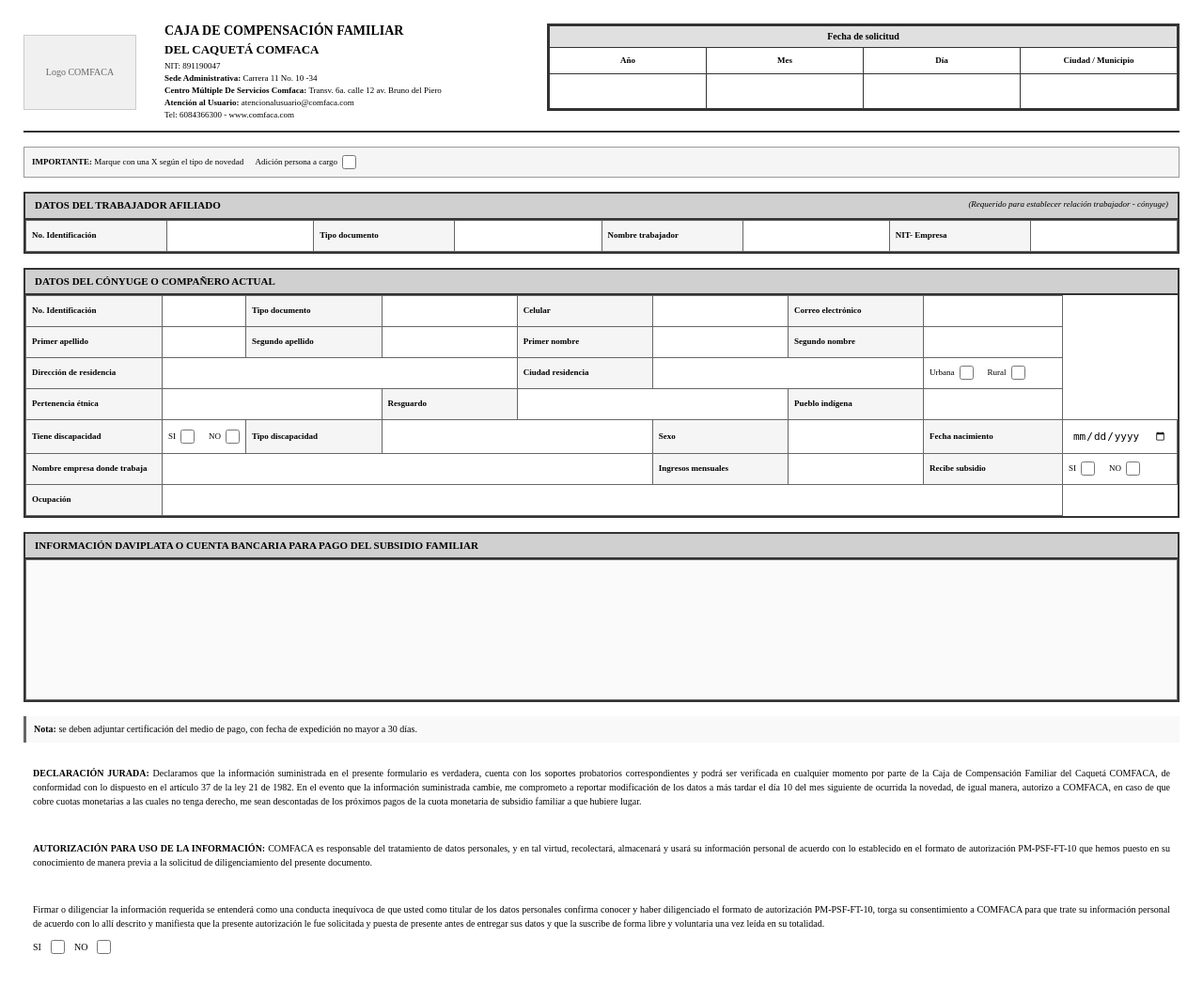
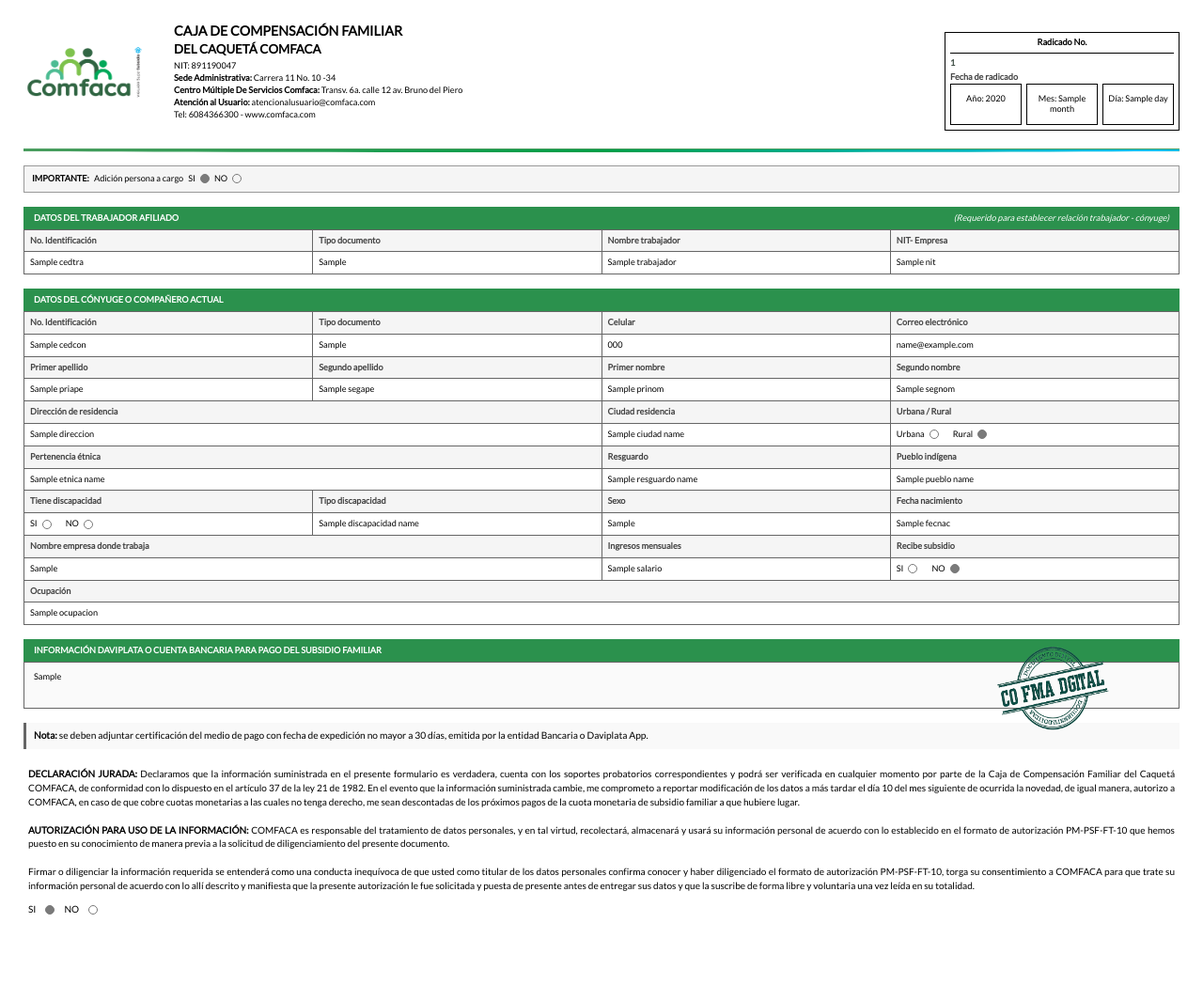
Before and after one commit to elegroag/comfaca-flask-api, a Flask app: template templates/adicion-conyuge.html in a window 1280 px wide. Shown: the whole page at 94% size. After the commit the page ends 973 px from the top, so only its background shows below. Run offline with Flask 3, Linux system fonts and the light colour scheme; the template is opened without the code that fills it: most values are stand-ins (such as "Sample title", 1, 10 or a date in 2020); parts of the project's set-up code (start-up, migrations or seed data) failed here and were passed over.

Commit message:
refactor: configurar volumen dinámico y actualizar estilos del formulario
- Reemplazado path hardcodeado por variable de entorno `FLASK_PATH_OUTPUT` en compose.yml para mayor flexibilidad
- Actualizado el diseño visual del formulario de adición de cónyuge con nueva paleta de colores verde corporativa
- Agregada fuente personalizada Lato y mejorado el espaciado y bordes para mejor legibilidad

```diff
--- a/compose.yml
+++ b/compose.yml
@@ -35,7 +35,7 @@
     driver: local
     driver_opts:
       type: none
-      device: /home/elegro/proyectos/php/php8/www/comfaca-enlinea/laravel/storage/temp
+      device: ${FLASK_PATH_OUTPUT:-./output}
       o: bind,uid=1000,gid=1000,rw
 
 networks:
--- a/templates/adicion-conyuge.html
+++ b/templates/adicion-conyuge.html
@@ -1,13 +1,20 @@
 <!DOCTYPE html>
 <html lang="es">
   <head>
-    <meta charset="UTF-8">
-    <meta name="viewport" content="width=device-width, initial-scale=1.0">
+    <meta charset="UTF-8" />
+    <meta name="viewport" content="width=device-width, initial-scale=1.0" />
     <title>Formulario Adición Cónyuge - COMFACA</title>
     <style>
+      @font-face {
+         font-family: 'lato-regular';
+         src: url('lato-regular.ttf') format('truetype'),
+               url('lato-regular.woff2') format('woff2');
+         font-weight: normal;
+         font-style: normal;
+      }
       @page {
         margin: 0in;
-            background-image: url('membrete.jpg');
+        background-image: url("membrete.jpg");
         background-size: cover;
         background-repeat: no-repeat;
       }
@@ -16,6 +23,7 @@
         margin: 0;
         padding: 0;
         box-sizing: border-box;
+        font-family: 'lato-regular', sans-serif;
       }
 
       body {
@@ -29,13 +37,31 @@
         background-color: transparent;
         padding: 25px;
       }
+
       .header {
         display: flex;
         justify-content: space-between;
         align-items: flex-start;
+        padding-bottom: 10px;
+        border-bottom: 3px solid #4a9d5f;
         margin-bottom: 15px;
-            padding-bottom: 10px;
-            border-bottom: 2px solid #333;
+        position: relative;
+      }
+
+      .header::after {
+        content: "";
+        position: absolute;
+        bottom: -4px;
+        left: 0;
+        right: 0;
+        height: 3px;
+        background: linear-gradient(
+          to right,
+          #4a9d5f 0%,
+          #009e47 50%,
+          #00c3ff 100%
+        );
+        border-radius: 0 0 50% 50%;
       }
 
       .logo-section {
@@ -54,6 +80,61 @@
         justify-content: center;
         font-size: 10px;
         color: #666;
+      }
+
+      .sello-section {
+        position: absolute;
+        bottom: 20px;
+        right: 100px;
+      }
+
+      .title-section {
+        display: flex;
+        justify-content: space-between;
+        align-items: flex-start;
+        margin: 9px 0;
+      }
+
+      .resolution-box {
+        border: 1px solid #000;
+        padding: 5px;
+        width: 250px;
+      }
+
+      .resolution-header {
+        text-align: center;
+        font-weight: bold;
+        border-bottom: 1px solid #000;
+        padding-bottom: 5px;
+        margin-bottom: 5px;
+      }
+
+      .text-radicado {
+        font-size: 9px;
+        font-weight: bold;
+        margin-top: 4px;
+        margin-bottom: 4px;
+        color: #3f4e46;
+      }
+
+      .form-label {
+        font-size: 9px;
+        font-weight: bold;
+        margin-bottom: 2px;
+        color: #444;
+      }
+
+      .resolution-fields {
+        display: flex;
+        gap: 5px;
+      }
+
+      .resolution-field {
+        flex: 1;
+        border: 1px solid #000;
+        padding: 10px 5px;
+        text-align: center;
+        font-size: 9px;
       }
 
       .header-info {
@@ -79,12 +160,12 @@
       }
 
       .fecha-box {
-            border: 2px solid #333;
+        border: none;
         min-width: 280px;
       }
 
       .fecha-box table {
-            width: 100%;
+        width: 280px;
         border-collapse: collapse;
       }
 
@@ -94,12 +175,11 @@
         text-align: center;
         font-weight: bold;
         font-size: 10px;
-            border: 1px solid #333;
+        border: 1px solid #666;
       }
-
       .fecha-box td {
         padding: 8px;
-            border: 1px solid #333;
+        border: 1px solid #666;
       }
 
       .importante {
@@ -117,7 +197,7 @@
         display: inline-flex;
         align-items: center;
         gap: 5px;
-            margin-left: 10px;
+        margin-left: 0px;
       }
 
       .checkbox-inline input[type="checkbox"] {
@@ -125,17 +205,31 @@
         height: 15px;
       }
 
+      .small-checkbox {
+        width: 10px;
+        height: 10px;
+        border: 1px solid #7a7a7a;
+        display: inline-block;
+        border-radius: 5px;
+      }
+
+      .small-checkbox.active{
+         background-color: #7a7a7a;
+      }
+
       .section {
         margin: 15px 0;
-            border: 2px solid #333;
+        border: none;
       }
 
       .section-header {
-            background: #d0d0d0;
+        background: #2b914d;
         padding: 6px 10px;
         font-weight: bold;
-            font-size: 11px;
-            border-bottom: 2px solid #333;
+        font-size: 9px;
+        border: 1px solid #2b914d;
+        border-bottom: none;
+        color: #fff;
       }
 
       .section-note {
@@ -159,6 +253,7 @@
         font-weight: bold;
         background: #f5f5f5;
         width: 150px;
+        color: #444;
       }
 
       input[type="text"],
@@ -170,7 +265,7 @@
         padding: 4px;
         border: none;
         background: transparent;
-            font-size: 11px;
+        font-size: 10px;
       }
 
       .row {
@@ -207,7 +302,7 @@
       }
 
       .info-bancaria {
-            min-height: 150px;
+        min-height: 50px;
         padding: 10px;
         border: 1px solid #666;
         background: #fafafa;
@@ -222,10 +317,10 @@
       }
 
       .declaracion {
-            margin: 15px 0;
-            padding: 10px;
+        margin: 5px 0;
+        padding: 5px;
         text-align: justify;
-            font-size: 10px;
+        font-size: 9.9px;
         line-height: 1.5;
       }
 
@@ -255,50 +350,52 @@
       <!-- Header -->
       <div class="header">
         <div class="logo-section">
-                <div class="logo">
-                    Logo COMFACA
+          <div class="logo-section">
+            <img
+              src="logo-min.png"
+              alt="COMFACA Logo"
+              style="width: 130px; height: 60px"
+            />
           </div>
           <div class="header-info">
             <h1>CAJA DE COMPENSACIÓN FAMILIAR</h1>
             <h2>DEL CAQUETÁ COMFACA</h2>
             <p>NIT: 891190047</p>
             <p><strong>Sede Administrativa:</strong> Carrera 11 No. 10 -34</p>
-                    <p><strong>Centro Múltiple De Servicios Comfaca:</strong> Transv. 6a. calle 12 av. Bruno del Piero</p>
-                    <p><strong>Atención al Usuario:</strong> atencionalusuario@comfaca.com</p>
+            <p>
+              <strong>Centro Múltiple De Servicios Comfaca:</strong> Transv. 6a.
+              calle 12 av. Bruno del Piero
+            </p>
+            <p>
+              <strong>Atención al Usuario:</strong>
+              atencionalusuario@comfaca.com
+            </p>
             <p>Tel: 6084366300 - www.comfaca.com</p>
           </div>
         </div>
-            <div class="fecha-box">
-                <table>
-                    <thead>
-                        <tr>
-                            <th colspan="4">Fecha de solicitud</th>
-                        </tr>
-                    </thead>
-                    <tbody>
-                        <tr>
-                            <td style="text-align: center; font-weight: bold;">Año</td>
-                            <td style="text-align: center; font-weight: bold;">Mes</td>
-                            <td style="text-align: center; font-weight: bold;">Día</td>
-                            <td style="text-align: center; font-weight: bold;">Ciudad / Municipio</td>
-                        </tr>
-                        <tr>
-                            <td><input type="text"></td>
-                            <td><input type="text"></td>
-                            <td><input type="text"></td>
-                            <td><input type="text"></td>
-                        </tr>
-                    </tbody>
-                </table>
+        <div class="title-section">
+          <div class="resolution-box">
+            <div class="resolution-header">Radicado No.</div>
+            <div class="text-radicado">{{ruuid}}</div>
+            <div class="form-label">Fecha de radicado</div>
+            <div class="resolution-fields">
+              <div class="resolution-field">Año: {{year}}</div>
+              <div class="resolution-field">Mes: {{month}}</div>
+              <div class="resolution-field">Día: {{day}}</div>
+            </div>
+          </div>
         </div>
       </div>
 
       <!-- Importante -->
       <div class="importante">
-            <strong>IMPORTANTE:</strong> Marque con una X según el tipo de novedad
         <div class="checkbox-inline">
+         <strong>IMPORTANTE:</strong>
          <span>Adición persona a cargo</span>
-                <input type="checkbox">
+         <span>SI</span>
+         <div class="small-checkbox active"></div>
+         <span>NO</span>
+         <div class="small-checkbox"></div>
         </div>
       </div>
 
@@ -306,18 +403,22 @@
       <div class="section">
         <div class="section-header">
           DATOS DEL TRABAJADOR AFILIADO
-                <span class="section-note">(Requerido para establecer relación trabajador - cónyuge)</span>
+          <span class="section-note"
+            >(Requerido para establecer relación trabajador - cónyuge)</span
+          >
         </div>
         <table>
           <tr>
             <td class="label">No. Identificación</td>
-                    <td><input type="text"></td>
             <td class="label">Tipo documento</td>
-                    <td><input type="text"></td>
             <td class="label">Nombre trabajador</td>
-                    <td><input type="text"></td>
             <td class="label">NIT- Empresa</td>
-                    <td><input type="text"></td>
+          </tr>
+          <tr>
+            <td><div type="text">{{trabajador.cedtra}}</div></td>
+            <td><div type="text">{{trabajador.tipo_documento}}</div></td>
+            <td><div type="text">{{trabajador.nombre_trabajador}}</div></td>
+            <td><div type="text">{{trabajador.nit}}</div></td>
           </tr>
         </table>
       </div>
@@ -328,129 +429,173 @@
         <table>
           <tr>
             <td class="label">No. Identificación</td>
-                    <td><input type="text"></td>
             <td class="label">Tipo documento</td>
-                    <td><input type="text"></td>
             <td class="label">Celular</td>
-                    <td><input type="text"></td>
             <td class="label">Correo electrónico</td>
-                    <td><input type="email"></td>
+          </tr>
+          <tr>
+            <td><div class="text">{{cedcon}}</div></td>
+            <td><div class="text">{{tipo_documento}}</div></td>
+            <td><div class="text">{{telefono}}</div></td>
+            <td><div class="text">{{email}}</div></td>
           </tr>
           <tr>
             <td class="label">Primer apellido</td>
-                    <td><input type="text"></td>
             <td class="label">Segundo apellido</td>
-                    <td><input type="text"></td>
             <td class="label">Primer nombre</td>
-                    <td><input type="text"></td>
             <td class="label">Segundo nombre</td>
-                    <td><input type="text"></td>
           </tr>
           <tr>
-                    <td class="label">Dirección de residencia</td>
-                    <td colspan="3"><input type="text"></td>
+            <td><div class="text">{{priape}}</div></td>
+            <td><div class="text">{{segape}}</div></td>
+            <td><div class="text">{{prinom}}</div></td>
+            <td><div class="text">{{segnom}}</div></td>
+          </tr>
+          <tr>
+            <td class="label" colspan="2">Dirección de residencia</td>
             <td class="label">Ciudad residencia</td>
-                    <td colspan="2"><input type="text"></td>
+            <td class="label">Urbana / Rural</td>
+          </tr>
+          <tr>
+            <td colspan="2"><div class="text">{{direccion}}</div></td>
+            <td><div class="text">{{ciudad_name}}</div></td>
             <td>
               <div class="checkbox-group">
                 <div class="checkbox-item">
                   <span>Urbana</span>
-                                <input type="checkbox">
+                  <div {% if zoneurbana == 'S' %} class="small-checkbox active" {% else %} class="small-checkbox" {% endif %} ></div>
                 </div>
                 <div class="checkbox-item">
                   <span>Rural</span>
-                                <input type="checkbox">
+                  <div {% if zoneurbana != 'S' %} class="small-checkbox active" {% else %} class="small-checkbox" {% endif %} ></div>
                 </div>
               </div>
             </td>
           </tr>
           <tr>
-                    <td class="label">Pertenencia étnica</td>
-                    <td colspan="2"><input type="text"></td>
+            <td class="label" colspan="2">Pertenencia étnica</td>
             <td class="label">Resguardo</td>
-                    <td colspan="2"><input type="text"></td>
             <td class="label">Pueblo indígena</td>
-                    <td><input type="text"></td>
+          </tr>
+          <tr>
+            <td colspan="2"><div class="text">{{etnica_name}}</div></td>
+            <td><div class="text">{{resguardo_name}}</div></td>
+            <td><div class="text">{{pueblo_name}}</div></td>
           </tr>
           <tr>
             <td class="label">Tiene discapacidad</td>
+            <td class="label">Tipo discapacidad</td>
+            <td class="label">Sexo</td>
+            <td class="label">Fecha nacimiento</td>
+          </tr>
+          <tr>
             <td>
               <div class="checkbox-group">
                 <div class="checkbox-item">
                   <span>SI</span>
-                                <input type="checkbox">
+                  <div {% if tipdis and tipdis != "00" %} class="small-checkbox active" {% else %} class="small-checkbox" {% endif %}></div>
                 </div>
                 <div class="checkbox-item">
                   <span>NO</span>
-                                <input type="checkbox">
+                  <div {% if tipdis == None or tipdis == "00" %} class="small-checkbox active" {% else %} class="small-checkbox" {% endif %}></div>
                 </div>
               </div>
             </td>
-                    <td class="label">Tipo discapacidad</td>
-                    <td colspan="2"><input type="text"></td>
-                    <td class="label">Sexo</td>
-                    <td><input type="text"></td>
-                    <td class="label">Fecha nacimiento</td>
-                    <td><input type="date"></td>
+            <td><div class="text">{{discapacidad_name}}</div></td>
+            <td><div class="text">{{sexo_detalle}}</div></td>
+            <td><div class="text">{{fecnac}}</div></td>
           </tr>
           <tr>
-                    <td class="label">Nombre empresa donde trabaja</td>
-                    <td colspan="4"><input type="text"></td>
+            <td class="label" colspan="2">Nombre empresa donde trabaja</td>
             <td class="label">Ingresos mensuales</td>
-                    <td><input type="text"></td>
             <td class="label">Recibe subsidio</td>
+          </tr>
+          <tr>
+            <td colspan="2"><div class="text">{{empresa_labora}}</div></td>
+            <td><div class="text">{{salario}}</div></td>
             <td>
               <div class="checkbox-group">
                 <div class="checkbox-item">
                   <span>SI</span>
-                                <input type="checkbox">
+                  <div {% if has_subsidio == 'S' %} class="small-checkbox active" {% else %} class="small-checkbox" {% endif %}></div>
                 </div>
                 <div class="checkbox-item">
                   <span>NO</span>
-                                <input type="checkbox">
+                   <div {% if has_subsidio != 'S' %} class="small-checkbox active" {% else %} class="small-checkbox" {% endif %}></div>
                 </div>
               </div>
             </td>
           </tr>
           <tr>
-                    <td class="label">Ocupación</td>
-                    <td colspan="7"><input type="text"></td>
+            <td class="label" colspan="4">Ocupación</td>
+          </tr>
+          <tr>
+            <td colspan="4"><div class="text">{{ocupacion}}</div></td>
           </tr>
         </table>
       </div>
 
       <!-- Información Bancaria -->
       <div class="section">
-            <div class="section-header">INFORMACIÓN DAVIPLATA O CUENTA BANCARIA PARA PAGO DEL SUBSIDIO FAMILIAR</div>
+        <div class="section-header">
+          INFORMACIÓN DAVIPLATA O CUENTA BANCARIA PARA PAGO DEL SUBSIDIO
+          FAMILIAR
+        </div>
         <div class="info-bancaria">
           <!-- Espacio para información bancaria -->
+           {{info_bancaria}}
         </div>
       </div>
 
       <!-- Nota -->
       <div class="nota">
-            <strong>Nota:</strong> se deben adjuntar certificación del medio de pago, con fecha de expedición no mayor a 30 días.
+        <strong>Nota:</strong> se deben adjuntar certificación del medio de pago con fecha de expedición no mayor a 30 días, emitida por la entidad Bancaria o Daviplata App.
       </div>
 
       <!-- Declaración Jurada -->
       <div class="declaracion">
-            <strong>DECLARACIÓN JURADA:</strong> Declaramos que la información suministrada en el presente formulario es verdadera, cuenta con los soportes probatorios correspondientes y podrá ser verificada en cualquier momento por parte de la Caja de Compensación Familiar del Caquetá COMFACA, de conformidad con lo dispuesto en el artículo 37 de la ley 21 de 1982. En el evento que la información suministrada cambie, me comprometo a reportar modificación de los datos a más tardar el día 10 del mes siguiente de ocurrida la novedad, de igual manera, autorizo a COMFACA, en caso de que cobre cuotas monetarias a las cuales no tenga derecho, me sean descontadas de los próximos pagos de la cuota monetaria de subsidio familiar a que hubiere lugar.
+        <strong>DECLARACIÓN JURADA:</strong> Declaramos que la información
+        suministrada en el presente formulario es verdadera, cuenta con los
+        soportes probatorios correspondientes y podrá ser verificada en
+        cualquier momento por parte de la Caja de Compensación Familiar del
+        Caquetá COMFACA, de conformidad con lo dispuesto en el artículo 37 de la
+        ley 21 de 1982. En el evento que la información suministrada cambie, me
+        comprometo a reportar modificación de los datos a más tardar el día 10
+        del mes siguiente de ocurrida la novedad, de igual manera, autorizo a
+        COMFACA, en caso de que cobre cuotas monetarias a las cuales no tenga
+        derecho, me sean descontadas de los próximos pagos de la cuota monetaria
+        de subsidio familiar a que hubiere lugar.
       </div>
 
       <!-- Autorización -->
       <div class="declaracion">
-            <strong>AUTORIZACIÓN PARA USO DE LA INFORMACIÓN:</strong> COMFACA es responsable del tratamiento de datos personales, y en tal virtud, recolectará, almacenará y usará su información personal de acuerdo con lo establecido en el formato de autorización PM-PSF-FT-10 que hemos puesto en su conocimiento de manera previa a la solicitud de diligenciamiento del presente documento.
+        <strong>AUTORIZACIÓN PARA USO DE LA INFORMACIÓN:</strong> COMFACA es
+        responsable del tratamiento de datos personales, y en tal virtud,
+        recolectará, almacenará y usará su información personal de acuerdo con
+        lo establecido en el formato de autorización PM-PSF-FT-10 que hemos
+        puesto en su conocimiento de manera previa a la solicitud de
+        diligenciamiento del presente documento.
       </div>
 
       <!-- Consentimiento -->
       <div class="declaracion">
-            Firmar o diligenciar la información requerida se entenderá como una conducta inequívoca de que usted como titular de los datos personales confirma conocer y haber diligenciado el formato de autorización PM-PSF-FT-10, torga su consentimiento a COMFACA para que trate su información personal de acuerdo con lo allí descrito y manifiesta que la presente autorización le fue solicitada y puesta de presente antes de entregar sus datos y que la suscribe de forma libre y voluntaria una vez leída en su totalidad.
+        Firmar o diligenciar la información requerida se entenderá como una
+        conducta inequívoca de que usted como titular de los datos personales
+        confirma conocer y haber diligenciado el formato de autorización
+        PM-PSF-FT-10, torga su consentimiento a COMFACA para que trate su
+        información personal de acuerdo con lo allí descrito y manifiesta que la
+        presente autorización le fue solicitada y puesta de presente antes de
+        entregar sus datos y que la suscribe de forma libre y voluntaria una vez
+        leída en su totalidad.
         <div class="firma-section">
           <span>SI</span>
-                <input type="checkbox" style="width: 15px; height: 15px;">
+          <div class="small-checkbox active"></div>
           <span>NO</span>
-                <input type="checkbox" style="width: 15px; height: 15px;">
+          <div class="small-checkbox"></div>
         </div>
+      </div>
+      <div class="sello-section">
+        <img src="sello.png" alt="Sello" style="width: 120px; height: 90px" />
       </div>
     </div>
   </body>
```
Also changed, not shown: templates/declaracion-conyuge.html (+163 -80 lines), templates/empresa.html (+127 -38 lines), templates/lato-regular.ttf (added), templates/lato-regular.woff2 (added), templates/mintrabajo.jpg (added), templates/sello.png (added). Lines whose indentation alone changed are shown as unchanged.
